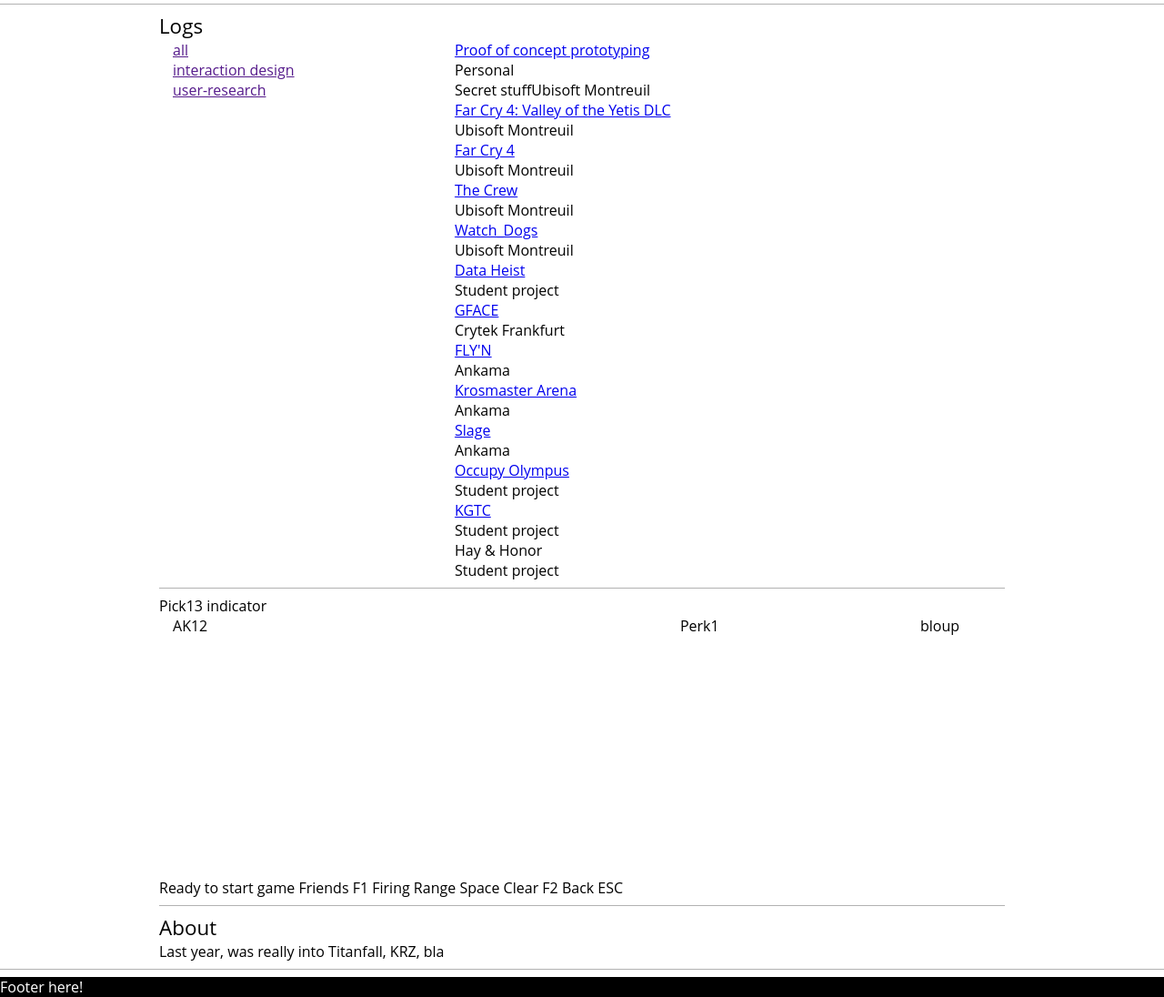
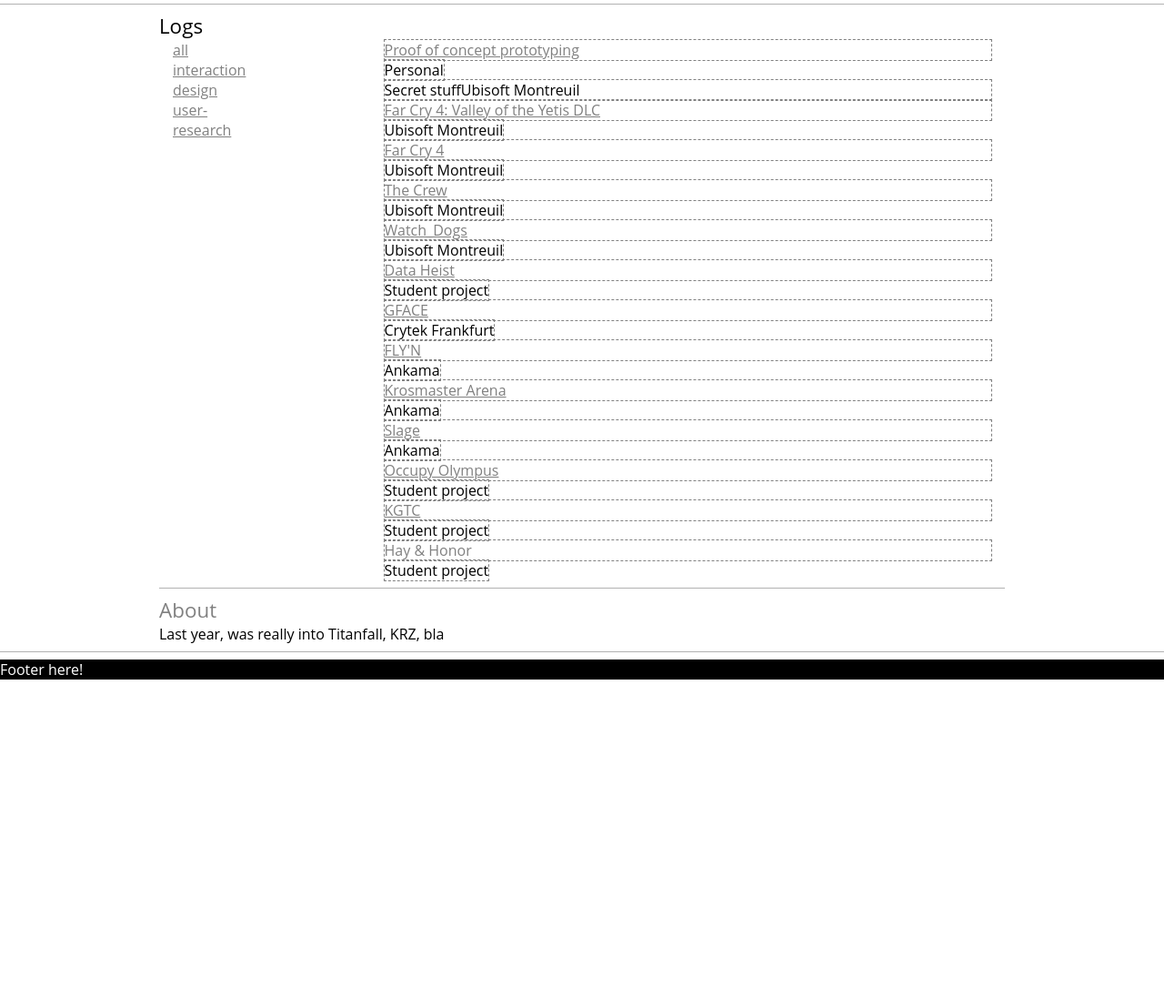
Before and after one commit to Downvector/codawUI, a plain HTML site: page index.html in a window 1280 px wide. Shown: the part 180-1276 px from the top of the page at 91% size. After the commit the page ends 927 px from the top, so only its background shows below. Drawn offline with nearby package versions, Linux system fonts and the light colour scheme.

```diff
--- a/index.html
+++ b/index.html
@@ -14,6 +14,15 @@
 			.ur.ui, .ur, .ui {
 				display:block;
 			}
+
+			.col-one-fourth a{
+				display: block;
+				max-width:4em;
+			}
+
+			.col-three-fourths > * {
+				outline:1px grey dashed;
+			}
 		</style>
 	</head>
 	<body>
@@ -27,12 +36,12 @@
 		<hr>
 		<section class='grid'>
 			<h1>Logs</h1>
-			<section class='col-one-third'>
+			<section class='col-one-fourth'>
 				<a class='filter'>all</a>
 				<a class='filter'>interaction design</a>
 				<a class='filter'>user-research</a>
 			</section><!-- navigation
-			--><section class='col-two-thirds'>
+			--><section class='col-three-fourths'>
 				<a class='ui'>Proof of concept prototyping</a><span>Personal</span>
 				<div class='ur'>Secret stuffUbisoft Montreuil</div>
 				<a class='ur'>Far Cry 4: Valley of the Yetis DLC</a><span>Ubisoft Montreuil</span>
@@ -49,26 +58,6 @@
 				<a class='ui ur'>Hay & Honor</a><span>Student project</span>
 			</section>
 			<hr>
-			<section class='container'>
-				<section>
-					Pick13 indicator
-				</section>
-				<section class='ak12s'>
-					<section class='col-9-10'>
-						<section class='col-two-thirds'>
-							AK12
-						</section><!--
-						--><section class='col-one-third'>Perk1</section>
-					</section><!--here main-wpn, side-wpn, perks, exos, wildcards
-					--><section class='col-1-10'>
-						bloup
-					</section>
-					<section class='inputs-footer'>
-						Ready to start game <span>Friends F1 Firing Range Space Clear F2 Back ESC</span>
-					</section>
-				</section>
-			</section>
-			<hr>
 			<h1><a>About</a></h1>
 			<section>
 				Last year, was really into Titanfall, KRZ, bla
@@ -80,6 +69,7 @@
 		</footer>
 
 		<script src="http://code.jquery.com/jquery.min.js"></script>
+		<script src="jquery.min.js"></script>
 		<script>
 			'use-strict';
 			var link_nodes = document.getElementsByTagName('a');
@@ -114,7 +104,7 @@
 			}
 
 			function filterProjects(e) {
-				var projects = document.querySelectorAll('.col-two-thirds a');
+				var projects = document.querySelectorAll('.col-three-fourths a');
 				var ui_projects = document.getElementsByClassName('ui');
 				var ur_projects = document.getElementsByClassName('ur');
 				e.preventDefault();
--- a/styles.css
+++ b/styles.css
@@ -39,41 +39,45 @@
 	vertical-align: top;
 }
 
-.grid,
-.col-one-third,
-.col-two-thirds {
+.grid {
 	padding-left: 15px;
 	padding-right: 15px;
 }
 .col-one-third,
-.col-two-thirds  {
+.col-two-thirds,
+.col-one-fourth,
+.col-three-fourths,
+.col-one-tenth,
+.col-nine-tenths  {
 	display: inline-block;
 	vertical-align: top;
+	padding-left: 15px;
+	padding-right: 15px;
 }
+
 .col-one-third {
 	width: 33.33%;
 }
+
 .col-two-thirds {
 	width: 66.66%;
 }
 
-.col-2-3, .col-1-3 {
-	height:12em;
+.col-one-fourth {
+	width:25%;
 }
 
-.col-1-10, .col-9-10 {
-	height:18em;
+.col-three-fourths {
+	width:75%;
 }
 
-.col-1-10 {
+.col-one-tenth {
 	width:10%;
 }
 
-.col-9-10 {
+.col-nine-tenths {
 	width:90%;
 }
-
-
 
 body {
 	font-family: 'Open Sans', sans-serif;
@@ -85,9 +89,14 @@
 	padding:3em;
 }
 
-header a {
-	border:1px solid grey;
-	border-radius:3px;
+a {
+	/*border:1px solid grey;
+	border-radius:3px;  souncloud style*/
+	color:grey;
+}
+
+a:hover {
+	opacity:0.4;
 }
 
 hr {
@@ -103,15 +112,6 @@
 	font-size:1.2em;
 }
 
-.col-one-third a {
-	display:block;
-	/*nav pane next to the content, similar to moby francke website*/
-}
-
-section {
-	/*has to take into account the navigation div on its left*/
-}
-
 footer {
 	background-color:#000;
 	color:#fff;
```
Also changed, not shown: 2015_proof-of-concept-prototyping.html (+41 -15 lines). Lines whose indentation alone changed are shown as unchanged.
